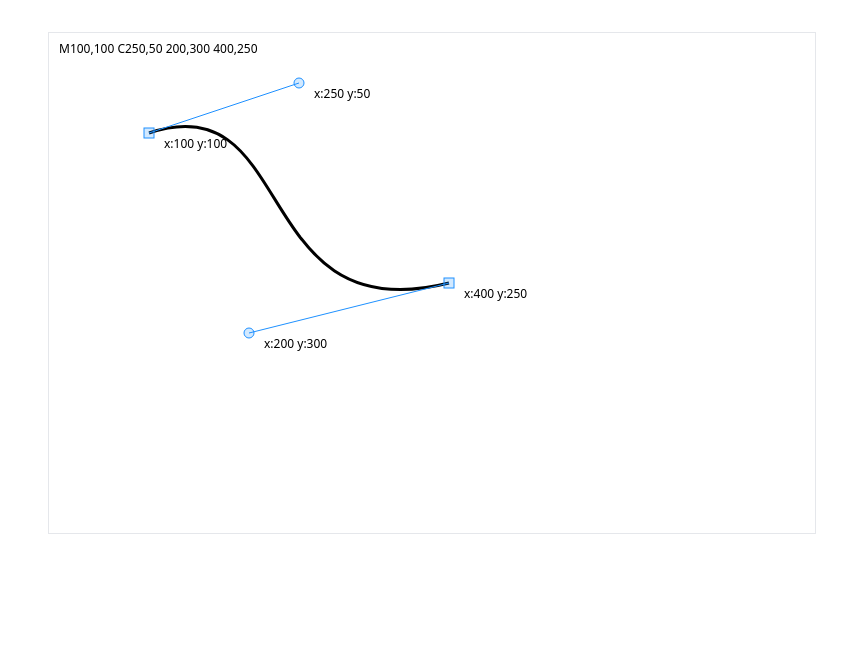
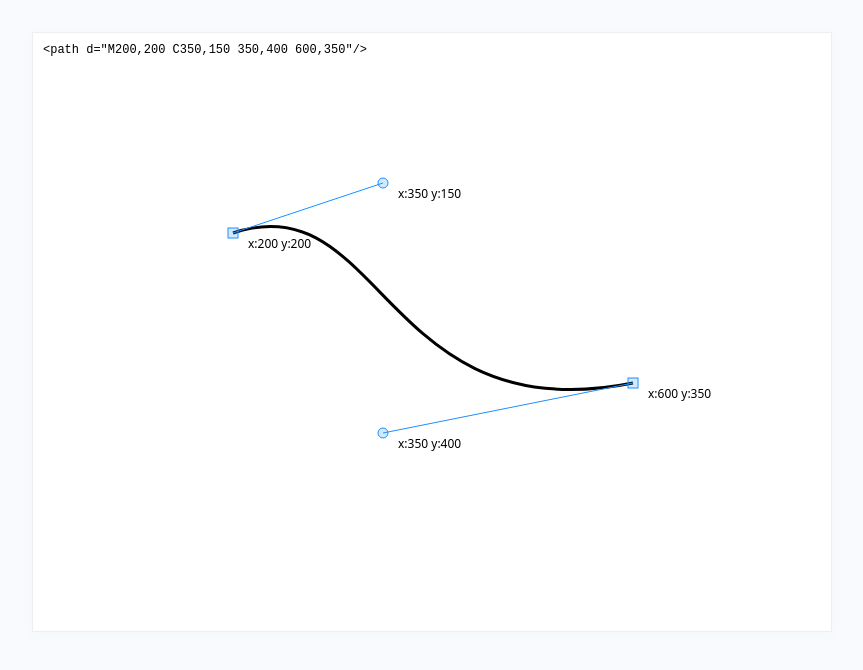
Before and after one commit to syon/bpk, a Nuxt app: page /playground in a window 1280 px wide. Shown: the top 670 px of the page, without its empty margins (208-1071 px from the left). Built offline with nearby package versions, Linux system fonts and the light colour scheme.

Commit message:
:zap: whole style

```diff
--- a/components/SimplePath.vue
+++ b/components/SimplePath.vue
@@ -1,7 +1,9 @@
 <template>
   <g @mousemove="onMousemove" @pointerup="dragStop">
     <path class="connector" :d="connectorData" />
-    <text x="10" y="20" font-size="12">{{ connectorData }}</text>
+    <text x="10" y="20" font-size="12" font-family="monospace">
+      &lt;path d="{{ connectorData }}"/&gt;
+    </text>
     <g>
       <g>
         <rect
@@ -64,10 +66,10 @@ export default {
   data: () => ({
     isDragging: false,
     dragProp: '',
-    startPoint: { x: 100, y: 100 },
-    startHandle: { x: 250, y: 50 },
-    endHandle: { x: 200, y: 300 },
-    endPoint: { x: 400, y: 250 },
+    startPoint: { x: 200, y: 200 },
+    startHandle: { x: 350, y: 150 },
+    endHandle: { x: 350, y: 400 },
+    endPoint: { x: 600, y: 350 },
   }),
   computed: {
     sp() {
--- a/pages/playground.vue
+++ b/pages/playground.vue
@@ -1,7 +1,7 @@
 <template>
   <main>
-    <div class="border mt-8 mx-64">
-      <svg width="500" height="500" xmlns="http://www.w3.org/2000/svg">
+    <div id="canvas">
+      <svg width="800" height="600" xmlns="http://www.w3.org/2000/svg">
         <simple-path />
       </svg>
     </div>
@@ -13,3 +13,21 @@ export default {
   name: 'PlaygroundPage',
 }
 </script>
+
+<style>
+body {
+  background-color: #f8fafd;
+}
+
+#canvas {
+  width: 800px;
+  margin: 2rem auto;
+}
+
+svg {
+  border: 1px solid #eee;
+  box-shadow: 0 2px 12px 4px rgba(0, 0, 0, 0.01);
+  margin: 0 auto;
+  background-color: #fff;
+}
+</style>
```
